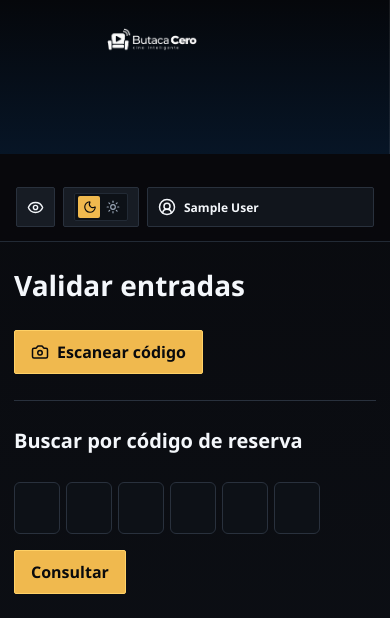
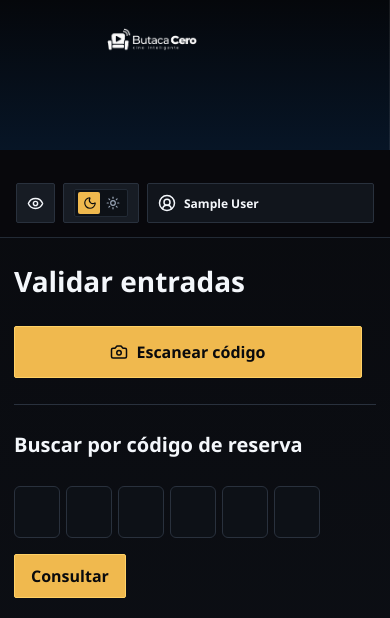
Before and after one commit to uca-argentina/pid-2026-refactoreros, a Django app: template django/web/manager/templates/manager_validate_tickets.html in a window 390 px wide. Shown: the top 618 px of the page. Run offline with Django 5.2, Linux system fonts and the light colour scheme; the template is opened without the code that fills it: values that come from a table or form of the project are taken from there, others are empty; the visitor is signed in with stand-in values (Sample User, id 1); parts of the project's set-up code (start-up, migrations or seed data) failed here and were passed over.

Commit message:
Mejorar control de cámara al consultar entradas

```diff
--- a/django/web/manager/static/js/ticket_validation.js
+++ b/django/web/manager/static/js/ticket_validation.js
@@ -23,6 +23,7 @@
     if (previewSubmitting) return;
 
     previewSubmitting = true;
+    if (start) start.disabled = true;
     if (!previewButton) return;
 
     previewButton.disabled = true;
@@ -248,6 +249,7 @@
   }
 
   start.addEventListener('click', () => {
+    if (previewSubmitting) return;
     if (stream) {
       stopCamera();
       setStatus('Cámara cerrada.');
--- a/django/web/manager/static/ticket_validation.css
+++ b/django/web/manager/static/ticket_validation.css
@@ -72,6 +72,12 @@
   .validation-history-item { align-items: center; }
 }
 
+@media (max-width: 1024px) {
+  .validation-scanner .form-actions { display: grid; grid-template-columns: minmax(0, 1fr) auto; width: 100%; }
+  .validation-scanner [data-start-camera] { width: 100%; min-height: 52px; font-size: 16px; }
+  .camera-picker summary { min-height: 52px; min-width: 52px; }
+}
+
 @media (prefers-reduced-motion: reduce) {
   .admission-seat-option input:not(:checked) + span::after { animation: none; opacity: .9; }
 }
```
